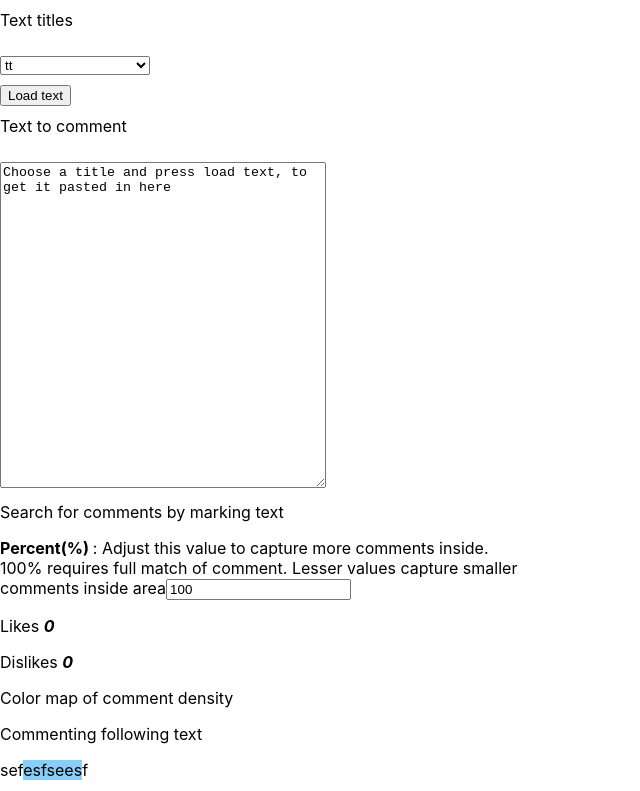
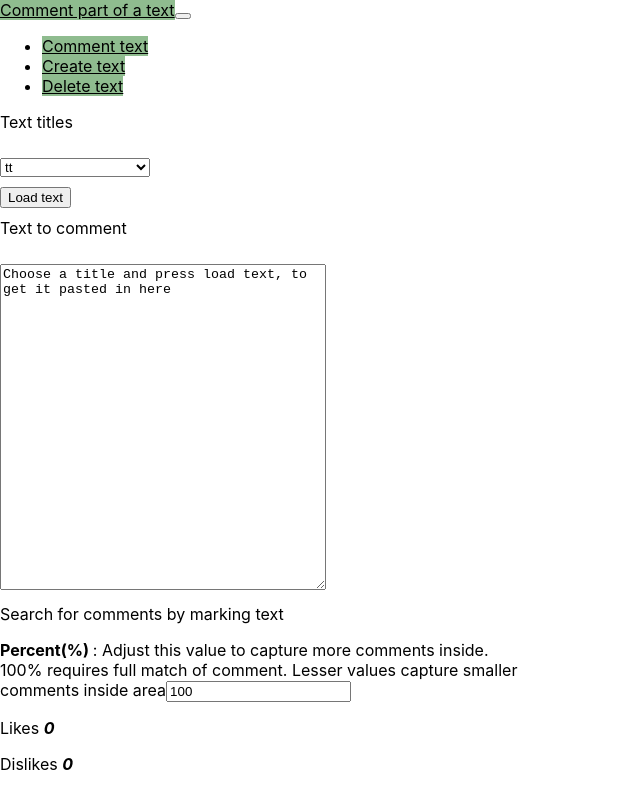
Before and after one commit to roblar997/commentTextReact, a React (Create React App) app: page / in a window 1280 px wide. Shown: the top 791 px of the page, without its empty margins (0-640 px from the left). Built offline with nearby package versions, Linux system fonts and the light colour scheme.

Commit message:
ruting funker nå, bruker versjon 6 av ruting. Samme html... Mangler å installere inn bootstrap.

```diff
--- a/package.json
+++ b/package.json
@@ -8,8 +8,9 @@
     "@testing-library/user-event": "^13.5.0",
     "react": "^18.2.0",
     "react-dom": "^18.2.0",
-    "react-scripts": "5.0.1",
-    "web-vitals": "^2.1.4"
+    "react-scripts": "^5.0.1",
+    "web-vitals": "^2.1.4",
+    "react-router-dom": "6.3.0"
   },
   "scripts": {
     "start": "react-scripts start",
--- a/src/App.js
+++ b/src/App.js
@@ -1,18 +1,30 @@
 import logo from './logo.svg';
 import './App.css';
 import Comment from "./pages/Comment/Comment.jsx"
+import Navbar from "./navbar/Navbar.jsx"
 import CreateText from "./pages/createText/CreateText.jsx"
 import DeleteText from "./pages/deleteText/DeleteText.jsx"
 import CommentList  from "./pages/Comment/commentList/CommentList.jsx"
 import CommentSchema from "./pages/Comment/commentSchema/CommentSchema.jsx"
 import React, { Fragment } from 'react'
+import { BrowserRouter as Router, Routes, Route, MemoryRouter } from 'react-router-dom';
+
 
 export default class App extends React.Component {
     render() {
         return (
-          <Comment/>
+            <Fragment>
 
-
+                <Router>
+                    <Navbar/>
+                <Routes>
+                        <Route path="/" element={<Comment />} />
+                        <Route path="comment" element={<Comment />} />
+                        <Route path="createText" element={<CreateText />} />
+                        <Route path="deleteText" element={<DeleteText />} />
+                    </Routes>
+                </Router>
+            </Fragment>
         )
     }
 
--- a/src/index.js
+++ b/src/index.js
@@ -1,14 +1,24 @@
-import React from 'react';
-import ReactDOM from 'react-dom/client';
+
+
+import ReactDOM from 'react-dom';
 import './index.css';
 import App from './App';
 import reportWebVitals from './reportWebVitals';
+import CreateText from "./pages/createText/CreateText.jsx"
+import DeleteText from "./pages/deleteText/DeleteText.jsx"
+import CommentList from "./pages/Comment/commentList/CommentList.jsx"
+import CommentSchema from "./pages/Comment/commentSchema/CommentSchema.jsx"
+import React, { Component, Fragment, Switch } from 'react'
+import { BrowserRouter ,Router, Routes } from 'react-router-dom';
+import { Route } from "react-router";
 
 
-const root = ReactDOM.createRoot(document.getElementById('root'));
-root.render(
-    <App />
-);
+    ReactDOM.render(
+
+            <App />
+     ,
+        document.getElementById("root")
+    );
 
 // If you want to start measuring performance in your app, pass a function
 // to log results (for example: reportWebVitals(console.log))
--- /dev/null
+++ b/src/navbar/Navbar.jsx
@@ -0,0 +1,37 @@
+
+
+import React, { Fragment } from 'react'
+import { Link } from "react-router-dom";
+export default class Navbar extends React.Component {
+
+    render() {
+        return (
+            <Fragment>
+                <nav class="navbar navbar-expand-sm bg-light navbar-light" style={{
+                    backgroundColor: 'darkseagreen !important', color: 'black !important'
+                }} >
+                        <div class="container-fluid" style={{ backgroundColor: 'darkseagreen !important', color: 'black !important' }} >
+                        <a class="navbar-brand" href="#" style={{ fontSize: '16px', backgroundColor: 'darkseagreen', color: 'black' }} >Comment part of a text</a>
+                        <button class="navbar-toggler" type="button" data-bs-toggle="collapse" data-bs-target="#collapsibleNavbar">
+                            <span class="navbar-toggler-icon"></span>
+                        </button>
+                        <div class="collapse navbar-collapse" id="collapsibleNavbar">
+                            <ul class="navbar-nav" style={{ marginLeft: '2px' }} >
+                                <li class="nav-item active">
+                                    <Link class="nav-link" to="/comment" style={{ fontSize: '16px', backgroundColor: 'darkseagreen', color: 'black' }} >Comment text</Link>
+                            </li>
+                            <li class="nav-item ">
+                                    <Link class="nav-link" to="/createText" style={{ fontSize: '16px', backgroundColor: 'darkseagreen', color: 'black' }} >Create text</Link>
+                        </li>
+                        <li class="nav-item ">
+                                    <Link class="nav-link" to="/deleteText" style={{ fontSize: '16px', backgroundColor: 'darkseagreen', color: 'black' }} >Delete text</Link>
+                    </li>
+                </ul>
+                        </div>
+                        </div>
+                </nav >
+
+                </Fragment>
+        )
+    }
+}
```
Also changed, not shown: 1 other file (tests, documents, lock files or other folders).
